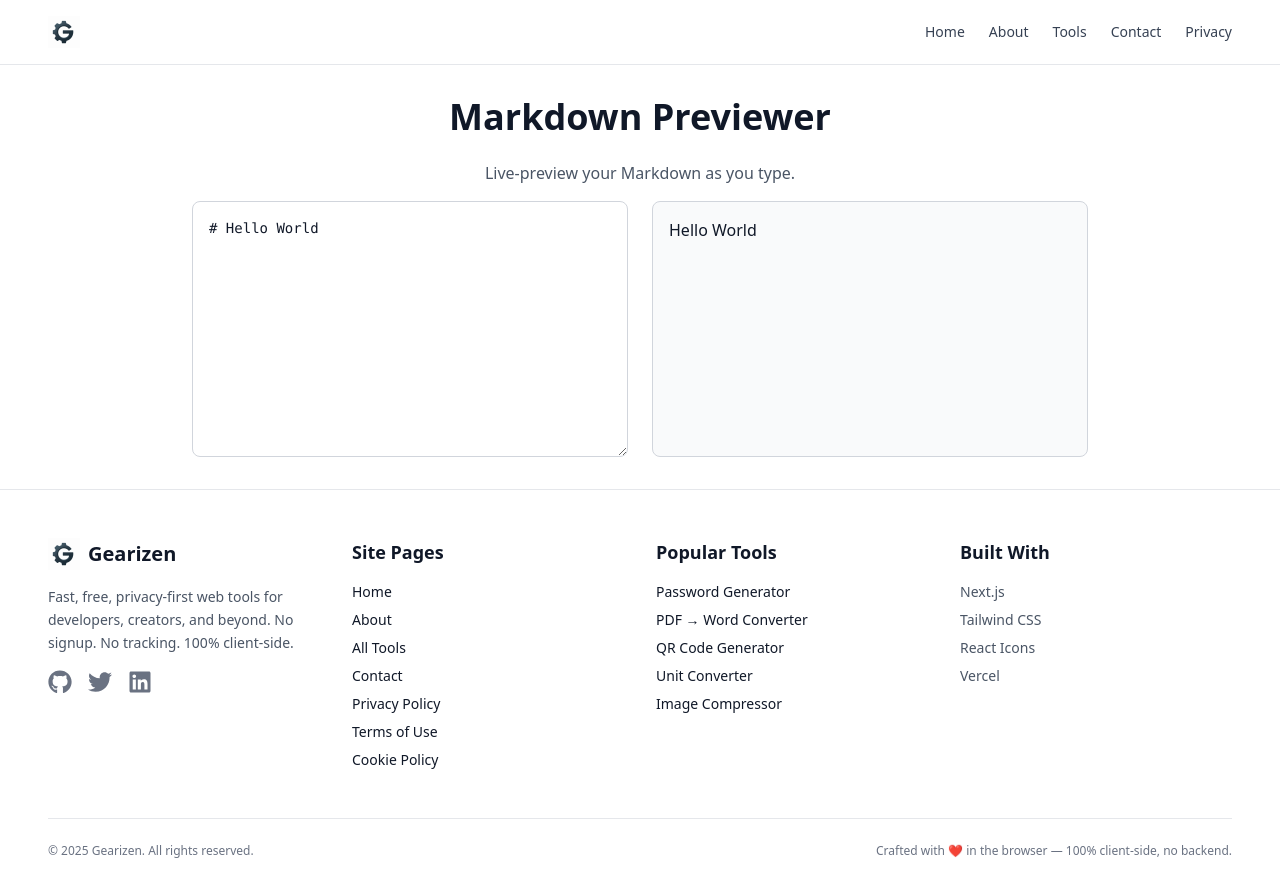
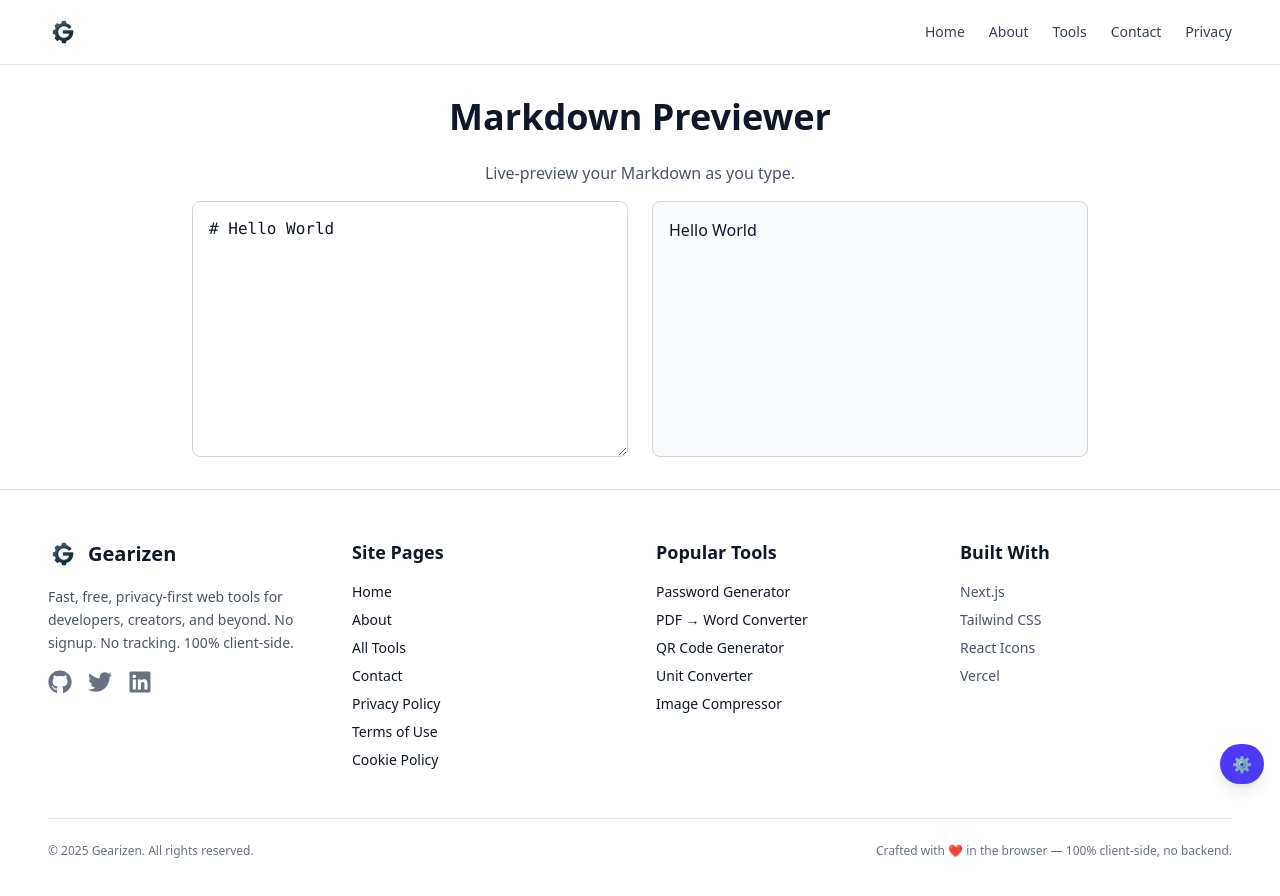
Before and after one commit to tahir-ozcan/gearizen, a Next.js app: page /tools/markdown-previewer in a window 1280 px wide. Shown: the top 896 px of the page. Built offline with nearby package versions, Linux system fonts and the light colour scheme.

Commit message:
Add global tool settings

```diff
--- a/app/globals.css
+++ b/app/globals.css
@@ -1,4 +1,11 @@
 @import "tailwindcss";
+:root {
+  --tool-font-size: 16px;
+}
+input,
+textarea {
+  font-size: var(--tool-font-size);
+}
 @layer components {
   .btn-primary {
     @apply px-6 py-3 bg-indigo-600 text-white rounded-lg hover:bg-indigo-700 focus:outline-none focus:ring-2 focus:ring-indigo-500 transition font-medium;
--- a/app/layout.tsx
+++ b/app/layout.tsx
@@ -5,6 +5,7 @@ import { ReactNode } from "react";
 import Navbar from "@/components/Navbar";
 import Footer from "@/components/Footer";
 import AnalyticsLoader from "./components/AnalyticsLoader";
+import ToolProviders from "@/components/ToolProviders";
 
 export const metadata = {
   metadataBase: new URL("https://gearizen.com"),
@@ -89,6 +90,7 @@ export default function RootLayout({ children }: { children: ReactNode }) {
         <AnalyticsLoader />
       </head>
       <body className="flex min-h-screen flex-col">
+        <ToolProviders>
           {/* Accessible skip link */}
           <a
             href="#main-content"
@@ -113,6 +115,7 @@ export default function RootLayout({ children }: { children: ReactNode }) {
 
           {/* Footer */}
           <Footer />
+        </ToolProviders>
       </body>
     </html>
   );
--- a/components/Input.tsx
+++ b/components/Input.tsx
@@ -1,9 +1,10 @@
 import { InputHTMLAttributes } from 'react';
 
-export default function Input({ className = '', ...props }: InputHTMLAttributes<HTMLInputElement>) {
+export default function Input({ className = '', style, ...props }: InputHTMLAttributes<HTMLInputElement>) {
   return (
     <input
       {...props}
+      style={{ ...style, fontSize: 'var(--tool-font-size)' }}
       className={`input-base ${className}`}
     />
   );
--- a/components/Textarea.tsx
+++ b/components/Textarea.tsx
@@ -1,9 +1,10 @@
 import { TextareaHTMLAttributes } from 'react';
 
-export default function Textarea({ className = '', ...props }: TextareaHTMLAttributes<HTMLTextAreaElement>) {
+export default function Textarea({ className = '', style, ...props }: TextareaHTMLAttributes<HTMLTextAreaElement>) {
   return (
     <textarea
       {...props}
+      style={{ ...style, fontSize: 'var(--tool-font-size)' }}
       className={`input-base p-4 ${className}`}
     />
   );
--- /dev/null
+++ b/components/ToolProviders.tsx
@@ -0,0 +1,28 @@
+"use client";
+
+import { ReactNode } from "react";
+import { ToolSettingsProvider } from "./ToolSettingsContext";
+import ToolSettingsPanel from "./ToolSettingsPanel";
+import { useState } from "react";
+
+export default function ToolProviders({ children }: { children: ReactNode }) {
+  const [open, setOpen] = useState(false);
+  return (
+    <ToolSettingsProvider>
+      {children}
+      <button
+        type="button"
+        onClick={() => setOpen((v) => !v)}
+        className="fixed bottom-4 right-4 z-50 px-3 py-2 bg-indigo-600 text-white rounded-full shadow-lg focus:outline-none focus:ring-2 focus:ring-indigo-500"
+        aria-label="Toggle tool settings"
+      >
+        ⚙️
+      </button>
+      {open && (
+        <div className="fixed bottom-16 right-4 z-50">
+          <ToolSettingsPanel />
+        </div>
+      )}
+    </ToolSettingsProvider>
+  );
+}
--- /dev/null
+++ b/components/ToolSettingsContext.tsx
@@ -0,0 +1,64 @@
+"use client";
+
+import { createContext, useContext, useEffect, useState, ReactNode } from "react";
+
+export interface ToolSettings {
+  theme: string;
+  fontSize: number;
+  inputFormat: string;
+  outputFormat: string;
+}
+
+const defaultSettings: ToolSettings = {
+  theme: "light",
+  fontSize: 16,
+  inputFormat: "text",
+  outputFormat: "text",
+};
+
+interface ToolSettingsContextValue {
+  settings: ToolSettings;
+  updateSettings: (updates: Partial<ToolSettings>) => void;
+}
+
+const ToolSettingsContext = createContext<ToolSettingsContextValue>({
+  settings: defaultSettings,
+  updateSettings: () => {},
+});
+
+export function ToolSettingsProvider({ children }: { children: ReactNode }) {
+  const [settings, setSettings] = useState<ToolSettings>(() => {
+    if (typeof window !== "undefined") {
+      try {
+        const stored = localStorage.getItem("tool-settings");
+        if (stored) return { ...defaultSettings, ...JSON.parse(stored) };
+      } catch {
+        // ignore
+      }
+    }
+    return defaultSettings;
+  });
+
+  useEffect(() => {
+    if (typeof window === "undefined") return;
+    localStorage.setItem("tool-settings", JSON.stringify(settings));
+    document.documentElement.style.setProperty(
+      "--tool-font-size",
+      `${settings.fontSize}px`
+    );
+  }, [settings]);
+
+  const updateSettings = (updates: Partial<ToolSettings>) => {
+    setSettings((prev) => ({ ...prev, ...updates }));
+  };
+
+  return (
+    <ToolSettingsContext.Provider value={{ settings, updateSettings }}>
+      {children}
+    </ToolSettingsContext.Provider>
+  );
+}
+
+export function useToolSettings() {
+  return useContext(ToolSettingsContext);
+}
--- /dev/null
+++ b/components/ToolSettingsPanel.tsx
@@ -0,0 +1,69 @@
+"use client";
+
+import { useToolSettings } from "./ToolSettingsContext";
+import { ChangeEvent } from "react";
+
+export default function ToolSettingsPanel() {
+  const { settings, updateSettings } = useToolSettings();
+
+  const onFontSize = (e: ChangeEvent<HTMLInputElement>) => {
+    updateSettings({ fontSize: Number(e.target.value) });
+  };
+
+  const onInputFormat = (e: ChangeEvent<HTMLSelectElement>) => {
+    updateSettings({ inputFormat: e.target.value });
+  };
+
+  const onOutputFormat = (e: ChangeEvent<HTMLSelectElement>) => {
+    updateSettings({ outputFormat: e.target.value });
+  };
+
+  return (
+    <form className="space-y-4 p-4 bg-gray-50 border border-gray-200 rounded-lg max-w-sm" aria-label="Tool settings">
+      <div>
+        <label htmlFor="font-size" className="block text-sm font-medium text-gray-700">
+          Font Size
+        </label>
+        <input
+          id="font-size"
+          type="number"
+          min={12}
+          max={24}
+          value={settings.fontSize}
+          onChange={onFontSize}
+          className="input-base mt-1"
+        />
+      </div>
+      <div>
+        <label htmlFor="input-format" className="block text-sm font-medium text-gray-700">
+          Input Format
+        </label>
+        <select
+          id="input-format"
+          value={settings.inputFormat}
+          onChange={onInputFormat}
+          className="input-base mt-1"
+        >
+          <option value="text">Text</option>
+          <option value="json">JSON</option>
+          <option value="base64">Base64</option>
+        </select>
+      </div>
+      <div>
+        <label htmlFor="output-format" className="block text-sm font-medium text-gray-700">
+          Output Format
+        </label>
+        <select
+          id="output-format"
+          value={settings.outputFormat}
+          onChange={onOutputFormat}
+          className="input-base mt-1"
+        >
+          <option value="text">Text</option>
+          <option value="json">JSON</option>
+          <option value="base64">Base64</option>
+        </select>
+      </div>
+    </form>
+  );
+}
```
Lines whose indentation alone changed are shown as unchanged.
